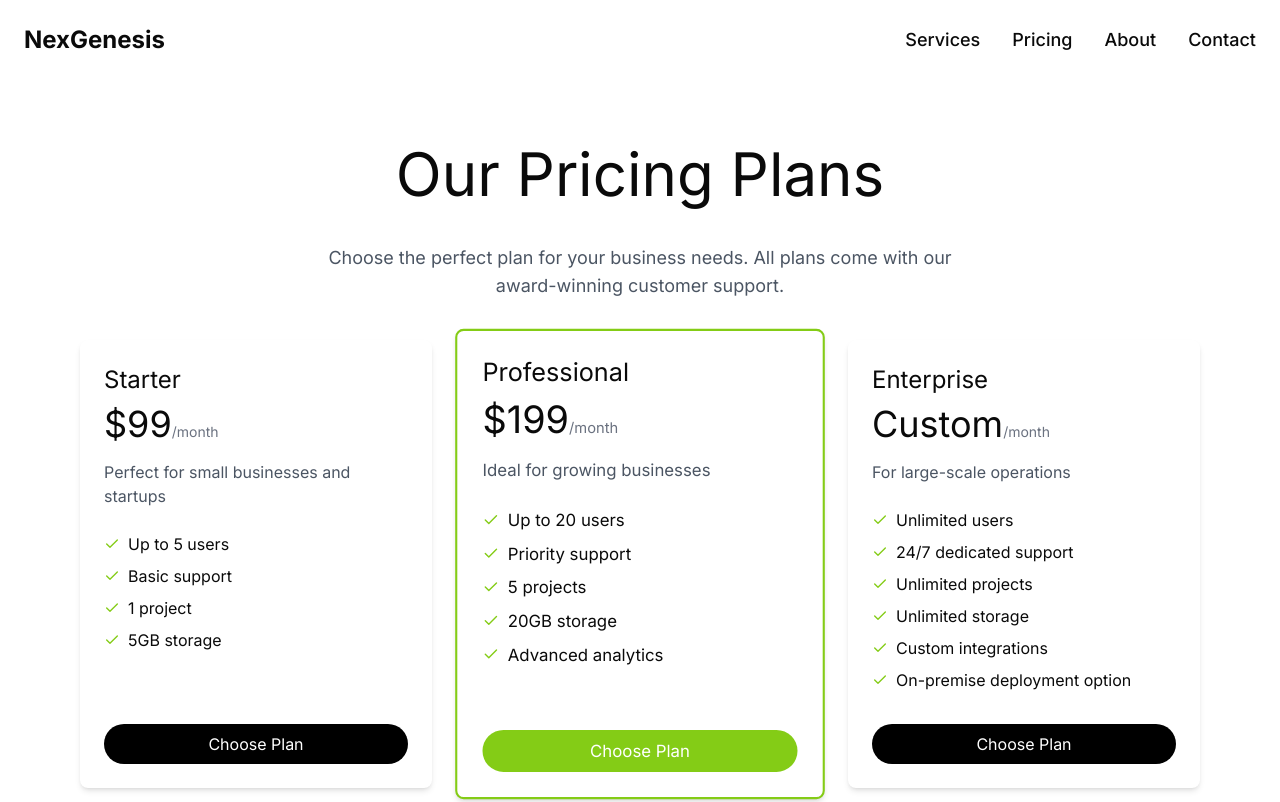
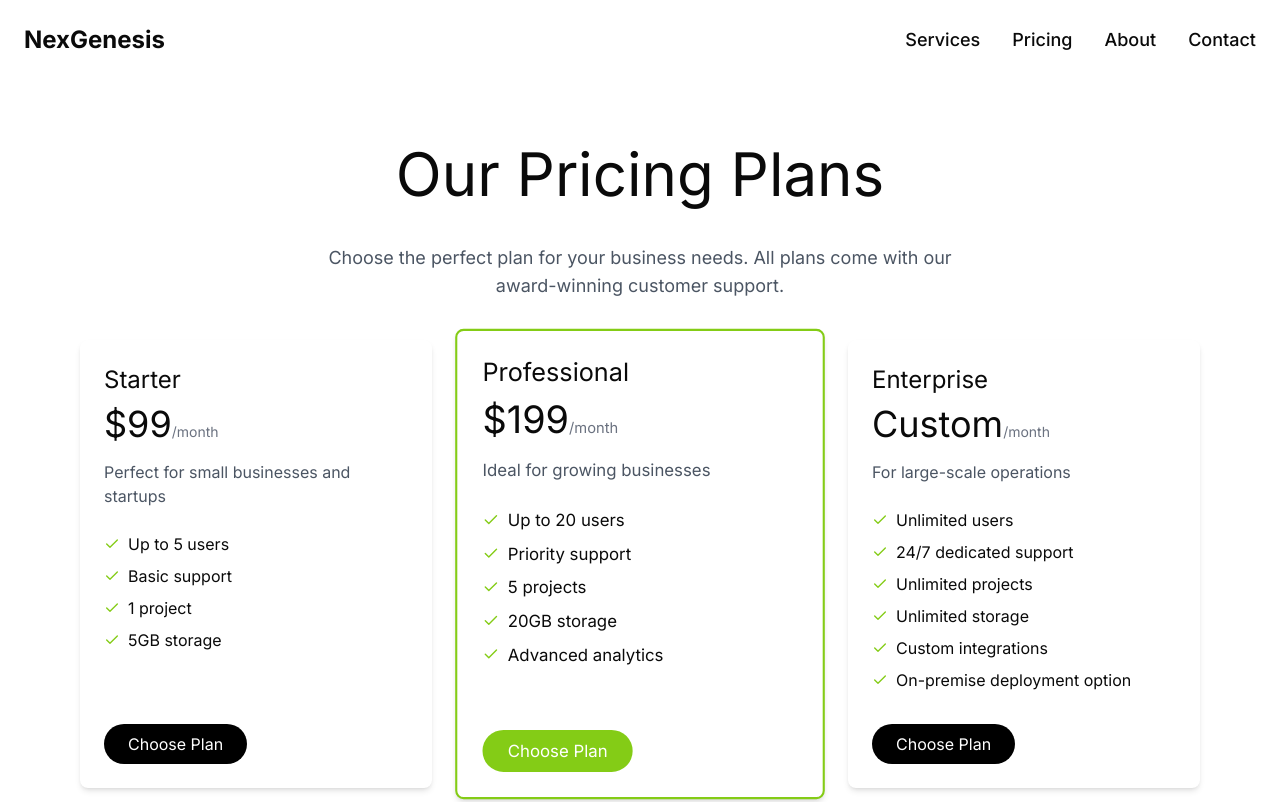
Before and after one commit to Mayor-Rhymes/software-perk, a Next.js app: page /pricing in a window 1280 px wide. Shown: the top 802 px of the page. Built offline with nearby package versions, Linux system fonts and the light colour scheme; no server answers.

Commit message:
made changes to pricing card

```diff
--- a/src/components/pricing-card.tsx
+++ b/src/components/pricing-card.tsx
@@ -1,4 +1,5 @@
 import { Check } from 'lucide-react';
+import Link from 'next/link';
 
 interface PricingCardProps {
   title: string;
@@ -35,15 +36,18 @@ export default function PricingCard({
           </li>
         ))}
       </ul>
+      <Link href="/contact">
       <button
         className={`mt-6 px-6 py-2 rounded-full text-white ${
           highlighted
             ? 'bg-lime-500 hover:bg-lime-600'
             : 'bg-black hover:bg-gray-800'
         } transition-colors`}
+        type="button"
       >
         Choose Plan
       </button>
+      </Link>
     </div>
   );
 }
```
